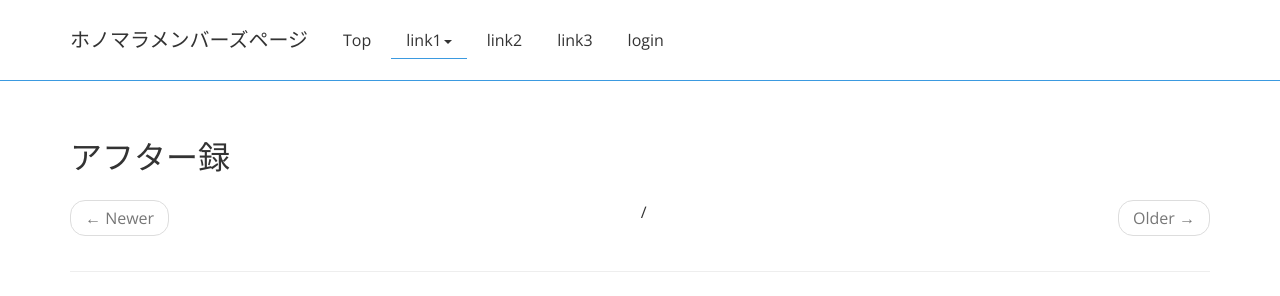
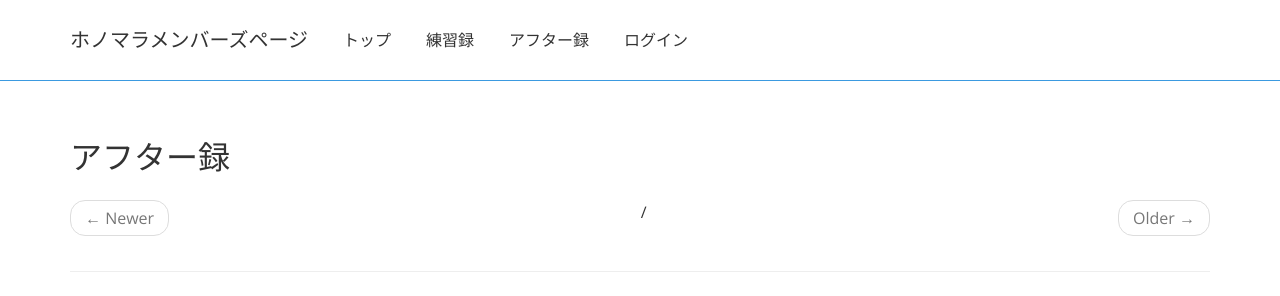
Before and after one commit to yurimarimo/honomara_members_site, a Python web app: template templates/after.html in a window 1280 px wide. Shown: the top 296 px of the page. Run offline with Jinja, Linux system fonts and the light colour scheme; the template is opened without the code that fills it, so the values that code supplies are empty; some libraries are stand-ins or nearby versions.

Commit message:
メニューリンクの修正

```diff
--- a/templates/header.html
+++ b/templates/header.html
@@ -12,22 +12,21 @@
 			</div>
 			<div class="navbar-collapse collapse" id="navbar-main">
 				<ul class="nav navbar-nav">
-					<li><a href="{{url_for('index')}}">Top</a></li>
-					<li class="dropdown active">
+						<li><a href="{{url_for('index')}}">トップ</a></li>
+						<li><a href="{{url_for('training')}}">練習録</a></li>
+						<li><a href="{{url_for('training')}}">アフター録</a></li>
+						<!-- <li class="dropdown active">
 						<a href="#" class="dropdown-toggle" data-toggle="dropdown" role="button" aria-expanded="false">link1<span class="caret"></span></a>
 						<ul class="dropdown-menu" role="menu">
 							<li><a href="#">link1.1</a></li>
 							<li><a href="#">link1.2</a></li>
 						</ul>
-					</li>
-					<li><a href="#">link2</a></li>
-                    <li><a href="#">link3</a></li>
-                    {% if not current_user.is_authenticated %}
-                        <li><a href="{{url_for('login')}}">login</a></li>
+					</li> -->
+					{% if not current_user.is_authenticated %}
+                        <li><a href="{{url_for('login')}}">ログイン</a></li>
                     {% else %}
-					<li><a href="{{url_for('manage')}}">manage</a></li>
-					<li><a href="{{url_for('member')}}">member</a></li>
-					<li><a href="{{url_for('logout')}}">logout</a></li>
+					<li><a href="{{url_for('member')}}">メンバーリスト</a></li>
+					<li><a href="{{url_for('logout')}}">ログアウト</a></li>
                     {% endif %}
 				</ul>
 			</div>
```
